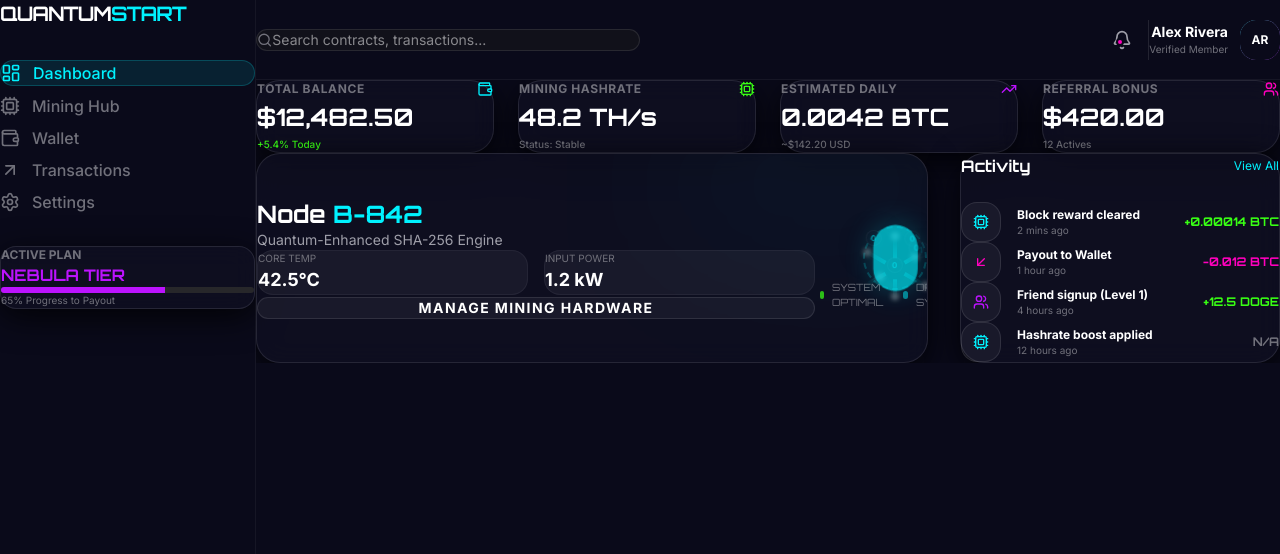
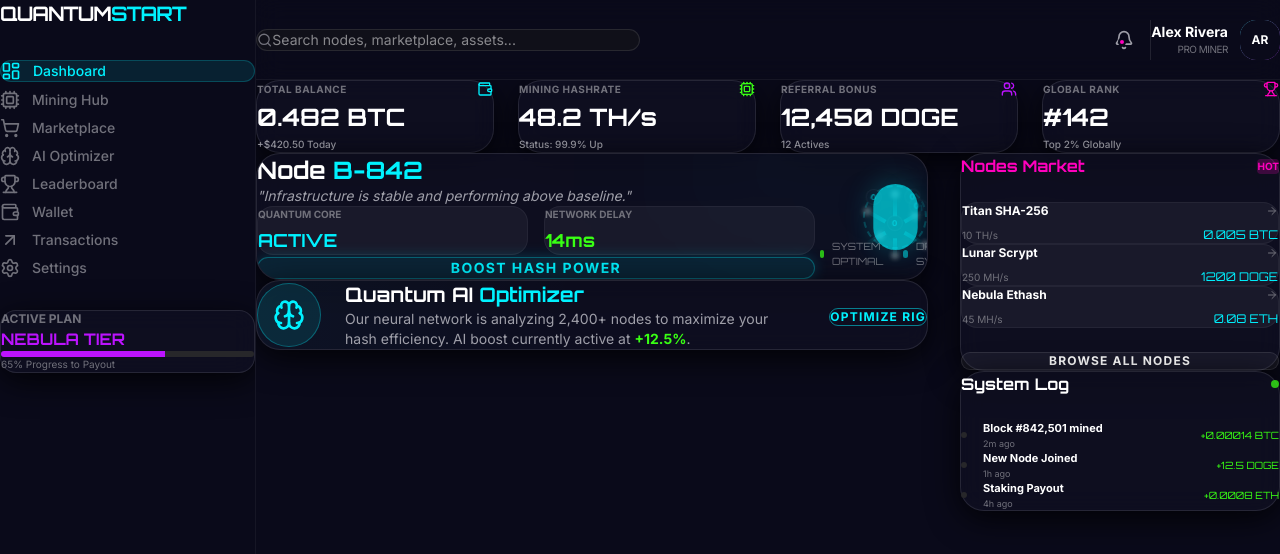
Before and after one commit to dopjody/minerapps, a Next.js app: page /dashboard in a window 1280 px wide. Shown: the top 554 px of the page. Built offline with nearby package versions, Linux system fonts and the light colour scheme.

Commit message:
feat: enhance dashboard with Marketplace and AI Optimizer, fix syntax errors

```diff
--- a/app/dashboard/page.tsx
+++ b/app/dashboard/page.tsx
@@ -12,15 +12,19 @@ import {
     Search,
     Menu,
     TrendingUp,
-    Users
+    Users,
+    ShoppingCart,
+    Brain,
+    Trophy,
+    ArrowRight
 } from "lucide-react";
 import MiningRig from "@/components/MiningRig";
 
 export default function Dashboard() {
     return (
         <div className="flex min-h-screen bg-quantum-dark text-white">
-            {/* Sidebar - Desktop Only for now */}
-            <aside className="hidden lg:flex w-64 border-r border-white/5 flex-col p-6 gap-8">
+            {/* Sidebar */}
+            <aside className="hidden lg:flex w-64 border-r border-white/5 flex-col p-6 gap-8 overflow-y-auto">
                 <div className="font-orbitron font-bold text-xl tracking-tighter">
                     QUANTUM<span className="text-quantum-blue">START</span>
                 </div>
@@ -29,6 +33,9 @@ export default function Dashboard() {
                     {[
                         { name: "Dashboard", icon: LayoutDashboard, active: true },
                         { name: "Mining Hub", icon: Cpu, active: false },
+                        { name: "Marketplace", icon: ShoppingCart, active: false },
+                        { name: "AI Optimizer", icon: Brain, active: false },
+                        { name: "Leaderboard", icon: Trophy, active: false },
                         { name: "Wallet", icon: Wallet, active: false },
                         { name: "Transactions", icon: ArrowUpRight, active: false },
                         { name: "Settings", icon: Settings, active: false },
@@ -41,7 +48,7 @@ export default function Dashboard() {
                                 }`}
                         >
                             <item.icon className="w-5 h-5" />
-                            <span className="font-medium">{item.name}</span>
+                            <span className="font-medium text-sm">{item.name}</span>
                         </button>
                     ))}
                 </nav>
@@ -61,16 +68,16 @@ export default function Dashboard() {
             </aside>
 
             {/* Main Content */}
-            <main className="flex-1 flex flex-col">
+            <main className="flex-1 flex flex-col h-screen overflow-hidden">
                 {/* Header */}
-                <header className="h-20 border-b border-white/5 flex items-center justify-between px-8">
+                <header className="h-20 border-b border-white/5 flex items-center justify-between px-8 bg-quantum-dark/50 backdrop-blur-md z-20">
                     <div className="flex lg:hidden font-orbitron font-bold text-lg">QS</div>
 
                     <div className="hidden md:flex items-center bg-zinc-900/50 border border-white/10 rounded-full px-4 py-2 w-96">
                         <Search className="w-4 h-4 text-zinc-500 mr-2" />
                         <input
                             type="text"
-                            placeholder="Search contracts, transactions..."
+                            placeholder="Search nodes, marketplace, assets..."
                             className="bg-transparent border-none outline-none text-sm w-full"
                         />
                     </div>
@@ -83,7 +90,7 @@ export default function Dashboard() {
                         <div className="flex items-center gap-3 pl-4 border-l border-white/10">
                             <div className="flex flex-col items-end hidden sm:flex">
                                 <span className="text-sm font-bold">Alex Rivera</span>
-                                <span className="text-[10px] text-zinc-500">Verified Member</span>
+                                <span className="text-[10px] text-zinc-500 uppercase tracking-tighter">Pro Miner</span>
                             </div>
                             <div className="w-10 h-10 rounded-xl bg-gradient-to-br from-quantum-blue to-quantum-purple p-[1px]">
                                 <div className="w-full h-full rounded-xl bg-quantum-dark flex items-center justify-center font-bold text-xs uppercase">
@@ -95,53 +102,57 @@ export default function Dashboard() {
                 </header>
 
                 {/* Dashboard Content */}
-                <div className="p-8 space-y-8 overflow-y-auto">
-                    {/* Top Stats */}
+                <div className="p-8 space-y-8 overflow-y-auto flex-1">
+                    {/* Top Stats Card Row */}
                     <div className="grid grid-cols-1 md:grid-cols-2 lg:grid-cols-4 gap-6">
                         {[
-                            { label: "Total Balance", value: "$12,482.50", sub: "+5.4% Today", icon: Wallet, color: "text-quantum-blue" },
-                            { label: "Mining Hashrate", value: "48.2 TH/s", sub: "Status: Stable", icon: Cpu, color: "text-quantum-green" },
-                            { label: "Estimated Daily", value: "0.0042 BTC", sub: "~$142.20 USD", icon: TrendingUp, color: "text-quantum-purple" },
-                            { label: "Referral Bonus", value: "$420.00", sub: "12 Actives", icon: Users, color: "text-quantum-pink" },
+                            { label: "Total Balance", value: "0.482 BTC", sub: "+$420.50 Today", icon: Wallet, color: "text-quantum-blue" },
+                            { label: "Mining Hashrate", value: "48.2 TH/s", sub: "Status: 99.9% Up", icon: Cpu, color: "text-quantum-green" },
+                            { label: "Referral Bonus", value: "12,450 DOGE", sub: "12 Actives", icon: Users, color: "text-quantum-purple" },
+                            { label: "Global Rank", value: "#142", sub: "Top 2% Globally", icon: Trophy, color: "text-quantum-pink" },
                         ].map((stat, i) => (
-                            <div key={i} className="glass-card p-6 rounded-2xl flex flex-col gap-1">
+                            <motion.div
+                                key={i}
+                                initial={{ opacity: 0, y: 10 }}
+                                animate={{ opacity: 1, y: 0 }}
+                                transition={{ delay: i * 0.1 }}
+                                className="glass-card p-6 rounded-2xl flex flex-col gap-1 hover:border-white/20 transition-all cursor-default"
+                            >
                                 <div className="flex items-center justify-between mb-2">
-                                    <span className="text-xs text-zinc-500 font-bold uppercase tracking-wider">{stat.label}</span>
+                                    <span className="text-[10px] text-zinc-500 font-bold uppercase tracking-wider">{stat.label}</span>
                                     <stat.icon className={`w-4 h-4 ${stat.color}`} />
                                 </div>
                                 <div className="text-2xl font-orbitron font-bold">{stat.value}</div>
-                                <div className={`text-[10px] font-medium ${stat.sub.includes('+') ? 'text-quantum-green' : 'text-zinc-500'}`}>
-                                    {stat.sub}
-                                </div>
-                            </div>
+                                <div className="text-[10px] font-medium text-zinc-400">{stat.sub}</div>
+                            </motion.div>
                         ))}
                     </div>
 
-                    {/* Lower Grid: Rig + Activity */}
                     <div className="grid grid-cols-1 lg:grid-cols-3 gap-8">
-                        {/* Mining Status Visualizer */}
-                        <div className="lg:col-span-2 glass-card rounded-3xl p-8 flex flex-col md:flex-row items-center gap-12 relative overflow-hidden">
+                        {/* Visualizer & Controls */}
+                        <div className="lg:col-span-2 space-y-8">
+                            <div className="glass-card rounded-3xl p-8 flex flex-col md:flex-row items-center gap-12 relative overflow-hidden">
                                 <div className="absolute top-[-10%] right-[-10%] w-[50%] h-[50%] bg-quantum-blue/5 blur-[80px] rounded-full" />
 
-                            <div className="flex-1 space-y-6 z-10">
+                                <div className="flex-1 space-y-6 z-10 w-full">
                                     <div>
                                         <h3 className="text-2xl font-orbitron font-bold">Node <span className="text-quantum-blue">B-842</span></h3>
-                                    <p className="text-zinc-400 text-sm">Quantum-Enhanced SHA-256 Engine</p>
+                                        <p className="text-zinc-400 text-sm italic">"Infrastructure is stable and performing above baseline."</p>
                                     </div>
 
-                                <div className="grid grid-cols-2 gap-4">
-                                    <div className="bg-white/5 p-4 rounded-xl border border-white/5">
-                                        <div className="text-[10px] text-zinc-500 uppercase">Core Temp</div>
-                                        <div className="text-lg font-bold">42.5°C</div>
+                                    <div className="grid grid-cols-1 sm:grid-cols-2 gap-4">
+                                        <div className="bg-white/5 p-4 rounded-xl border border-white/5 flex flex-col gap-1">
+                                            <div className="text-[10px] text-zinc-500 uppercase font-bold">Quantum Core</div>
+                                            <div className="text-lg font-orbitron font-bold text-quantum-blue">ACTIVE</div>
                                         </div>
-                                    <div className="bg-white/5 p-4 rounded-xl border border-white/5">
-                                        <div className="text-[10px] text-zinc-500 uppercase">Input Power</div>
-                                        <div className="text-lg font-bold">1.2 kW</div>
+                                        <div className="bg-white/5 p-4 rounded-xl border border-white/5 flex flex-col gap-1">
+                                            <div className="text-[10px] text-zinc-500 uppercase font-bold">Network Delay</div>
+                                            <div className="text-lg font-orbitron font-bold text-quantum-green">14ms</div>
                                         </div>
                                     </div>
 
-                                <button className="w-full py-4 rounded-xl bg-white/5 border border-white/10 font-bold hover:bg-quantum-blue/10 hover:border-quantum-blue/30 transition-all text-sm uppercase tracking-widest">
-                                    Manage Mining Hardware
+                                    <button className="w-full py-4 rounded-xl bg-quantum-blue/10 border border-quantum-blue/30 text-quantum-blue font-bold hover:bg-quantum-blue hover:text-quantum-dark transition-all text-sm uppercase tracking-widest shadow-[0_0_15px_rgba(0,242,255,0.2)]">
+                                        Boost Hash Power
                                     </button>
                                 </div>
 
@@ -150,33 +161,86 @@ export default function Dashboard() {
                                 </div>
                             </div>
 
-                        {/* Recent Activity */}
-                        <div className="glass-card rounded-3xl p-6 flex flex-col gap-6">
+                            {/* AI Optimization Section */}
+                            <motion.div
+                                initial={{ opacity: 0 }}
+                                whileInView={{ opacity: 1 }}
+                                className="glass-card rounded-3xl p-8 border-quantum-blue/20 relative overflow-hidden flex flex-col md:flex-row items-center justify-between gap-6 group"
+                            >
+                                <div className="absolute inset-0 bg-gradient-to-r from-quantum-blue/5 via-transparent to-transparent opacity-50" />
+                                <div className="flex items-center gap-6 z-10">
+                                    <div className="w-16 h-16 rounded-full bg-quantum-blue/10 flex items-center justify-center border border-quantum-blue/30 group-hover:scale-110 transition-transform">
+                                        <Brain className="w-8 h-8 text-quantum-blue" />
+                                    </div>
+                                    <div>
+                                        <h3 className="text-xl font-orbitron font-bold">Quantum AI <span className="text-quantum-blue">Optimizer</span></h3>
+                                        <p className="text-zinc-400 text-sm max-w-md">Our neural network is analyzing 2,400+ nodes to maximize your hash efficiency. AI boost currently active at <span className="text-quantum-green font-bold">+12.5%</span>.</p>
+                                    </div>
+                                </div>
+                                <div className="z-10 w-full md:w-auto">
+                                    <button className="w-full md:w-auto px-6 py-3 rounded-xl border border-quantum-blue/50 text-quantum-blue font-bold text-xs uppercase tracking-widest hover:bg-quantum-blue hover:text-quantum-dark transition-all">
+                                        Optimize Rig
+                                    </button>
+                                </div>
+                            </motion.div>
+                        </div>
+
+                        {/* Marketplace & Activity Side Column */}
+                        <div className="space-y-8">
+                            {/* Marketplace Card */}
+                            <div className="glass-card rounded-3xl p-6 flex flex-col gap-6 border-quantum-pink/20">
                                 <div className="flex items-center justify-between">
-                                <h3 className="font-orbitron font-bold">Activity</h3>
-                                <button className="text-xs text-quantum-blue hover:underline">View All</button>
+                                    <h3 className="font-orbitron font-bold text-quantum-pink">Nodes Market</h3>
+                                    <div className="text-[10px] px-2 py-1 rounded bg-quantum-pink/20 text-quantum-pink font-bold uppercase">Hot</div>
                                 </div>
 
                                 <div className="space-y-4">
                                     {[
-                                    { type: 'mining', desc: 'Block reward cleared', amount: '+0.00014 BTC', time: '2 mins ago' },
-                                    { type: 'withdrawal', desc: 'Payout to Wallet', amount: '-0.012 BTC', time: '1 hour ago' },
-                                    { type: 'referral', desc: 'Friend signup (Level 1)', amount: '+12.5 DOGE', time: '4 hours ago' },
-                                    { type: 'mining', desc: 'Hashrate boost applied', amount: 'N/A', time: '12 hours ago' },
-                                ].map((act, i) => (
-                                    <div key={i} className="flex items-center gap-4 group">
-                                        <div className={`w-10 h-10 rounded-xl flex items-center justify-center bg-white/5 border border-white/10 group-hover:border-white/20 transition-all`}>
-                                            {act.type === 'mining' ? <Cpu className="w-4 h-4 text-quantum-blue" /> : act.type === 'withdrawal' ? <ArrowDownLeft className="w-4 h-4 text-quantum-pink" /> : <Users className="w-4 h-4 text-quantum-purple" />}
+                                        { name: "Titan SHA-256", power: "10 TH/s", price: "0.005 BTC" },
+                                        { name: "Lunar Scrypt", power: "250 MH/s", price: "1200 DOGE" },
+                                        { name: "Nebula Ethash", power: "45 MH/s", price: "0.08 ETH" }
+                                    ].map((item, i) => (
+                                        <div key={i} className="p-4 bg-white/5 border border-white/5 rounded-xl hover:border-quantum-blue/30 transition-all cursor-pointer group flex flex-col gap-2">
+                                            <div className="flex justify-between items-center">
+                                                <span className="text-xs font-bold">{item.name}</span>
+                                                <ArrowRight className="w-3 h-3 text-zinc-500 group-hover:text-quantum-blue transition-all" />
                                             </div>
-                                        <div className="flex-1">
-                                            <div className="text-xs font-bold">{act.desc}</div>
-                                            <div className="text-[10px] text-zinc-500">{act.time}</div>
-                                        </div>
-                                        <div className={`text-xs font-orbitron font-bold ${act.amount.startsWith('+') ? 'text-quantum-green' : act.amount === 'N/A' ? 'text-zinc-500' : 'text-quantum-pink'}`}>
-                                            {act.amount}
+                                            <div className="flex justify-between items-end">
+                                                <span className="text-[10px] text-zinc-500">{item.power}</span>
+                                                <span className="text-xs font-orbitron text-quantum-blue">{item.price}</span>
                                             </div>
                                         </div>
                                     ))}
+                                </div>
+
+                                <button className="w-full py-4 rounded-xl bg-white/5 border border-white/10 font-bold text-xs uppercase tracking-widest hover:bg-white hover:text-quantum-dark transition-all">
+                                    Browse All Nodes
+                                </button>
+                            </div>
+
+                            {/* Activity Feed */}
+                            <div className="glass-card rounded-3xl p-6 flex flex-col gap-6">
+                                <div className="flex items-center justify-between">
+                                    <h3 className="font-orbitron font-bold">System Log</h3>
+                                    <div className="w-2 h-2 rounded-full bg-quantum-green animate-pulse" />
+                                </div>
+
+                                <div className="space-y-4">
+                                    {[
+                                        { type: 'mining', desc: 'Block #842,501 mined', amount: '+0.00014 BTC', time: '2m' },
+                                        { type: 'referral', desc: 'New Node Joined', amount: '+12.5 DOGE', time: '1h' },
+                                        { type: 'reward', desc: 'Staking Payout', amount: '+0.0008 ETH', time: '4h' },
+                                    ].map((act, i) => (
+                                        <div key={i} className="flex items-center gap-4">
+                                            <div className="w-1.5 h-1.5 rounded-full bg-zinc-800" />
+                                            <div className="flex-1">
+                                                <div className="text-[11px] font-bold">{act.desc}</div>
+                                                <div className="text-[9px] text-zinc-500">{act.time} ago</div>
+                                            </div>
+                                            <div className="text-[10px] font-orbitron text-quantum-green">{act.amount}</div>
+                                        </div>
+                                    ))}
+                                </div>
                             </div>
                         </div>
                     </div>
```
Also changed, not shown: 1 other file (tests, documents, lock files or other folders). Lines whose indentation alone changed are shown as unchanged.
